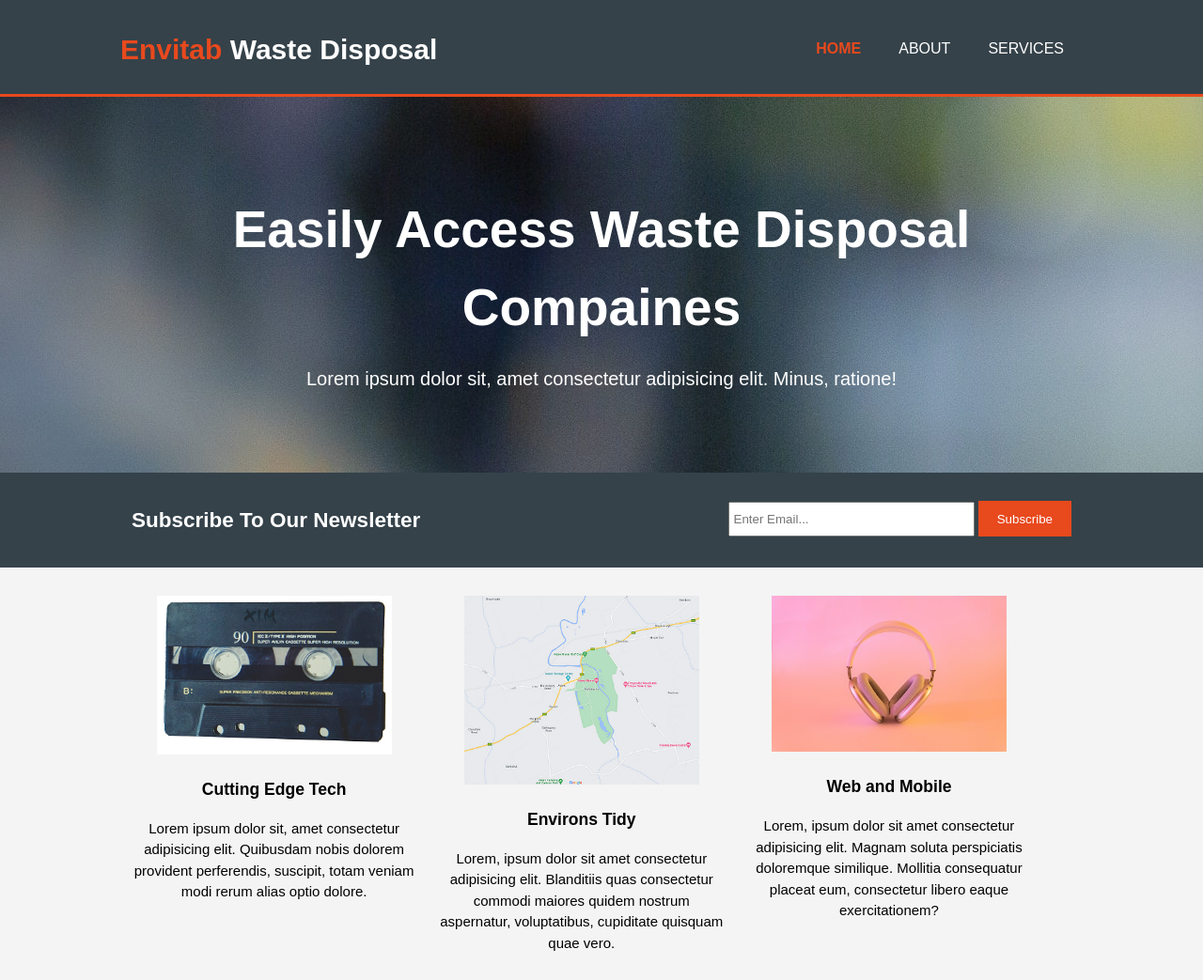
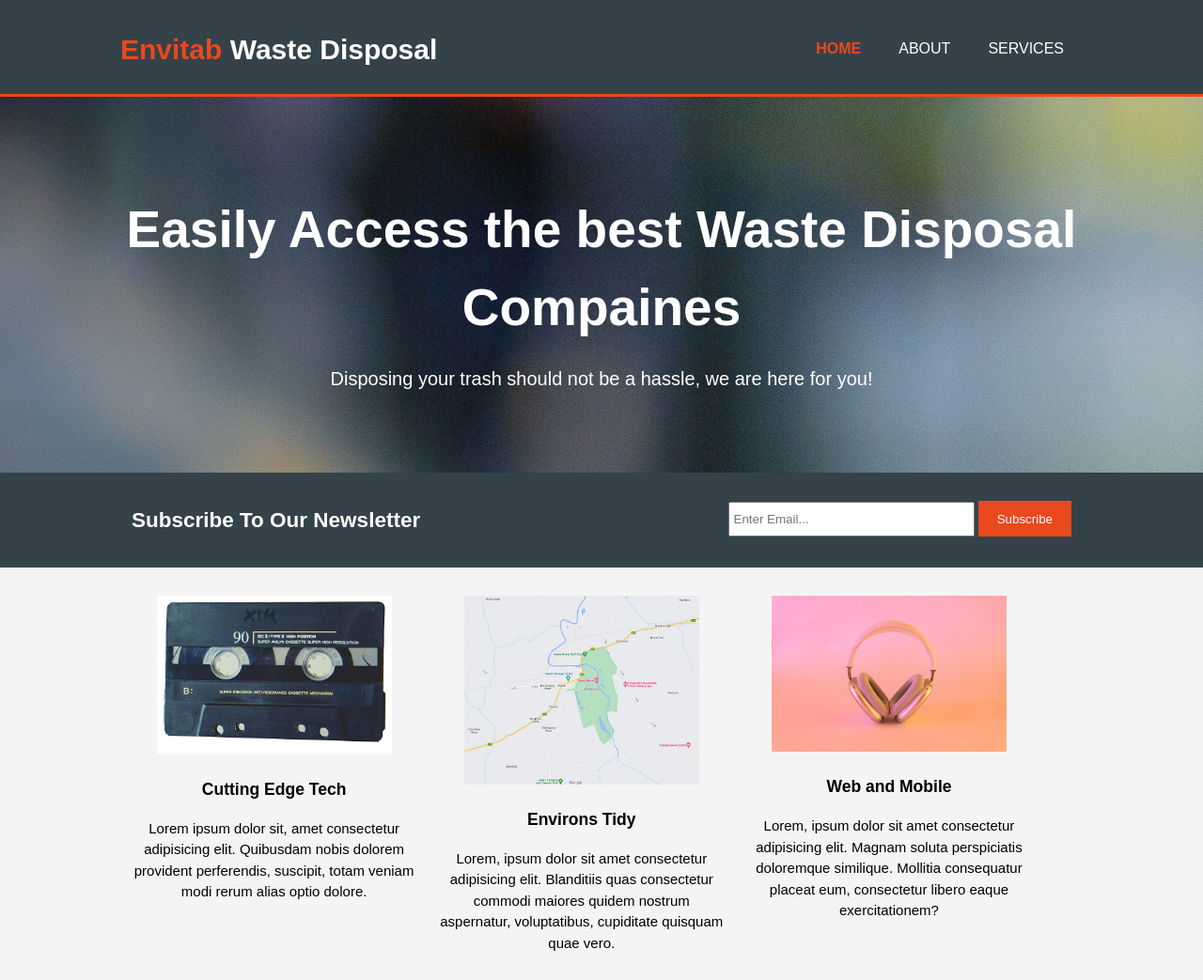
Before and after one commit to Tabintel/Building-Envitab, a plain HTML site: page index.html in a window 1280 px wide. Shown: the top 1043 px of the page at 94% size. Drawn offline with Linux system fonts and the light colour scheme.

Commit message:
about_update

```diff
--- a/index.html
+++ b/index.html
@@ -29,8 +29,8 @@
 
     <section id="showcase">
       <div class="container">
-        <h1>Easily Access Waste Disposal Compaines</h1>
-        <p>Lorem ipsum dolor sit, amet consectetur adipisicing elit. Minus, ratione!</p>
+        <h1>Easily Access the best Waste Disposal Compaines</h1>
+        <p>Disposing your trash should not be a hassle, we are here for you!</p>
       </div>
     </section>
 
```
